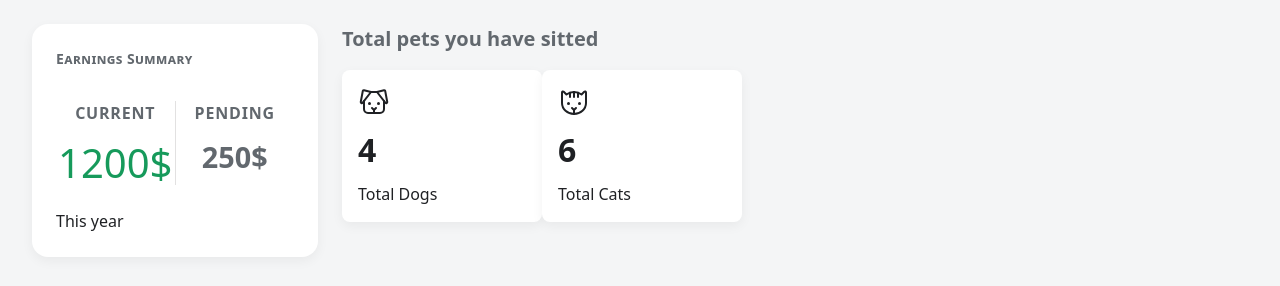
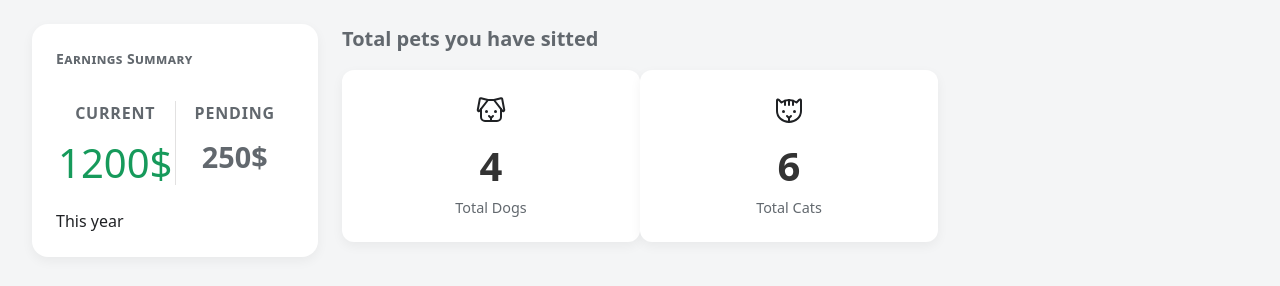
Before and after one commit to agomezal96/pawmetrics-frontend, a React (Vite) app: page / in a window 1280 px wide. Shown: the part 122-408 px from the top of the page. Built offline with nearby package versions, Linux system fonts and the light colour scheme.

Commit message:
Add styles to PetNumberCard

```diff
--- a/src/components/cards/PetNumberCard/PetNumberCard.module.css
+++ b/src/components/cards/PetNumberCard/PetNumberCard.module.css
@@ -1,10 +1,30 @@
 .pet-number-card {
-    display: flex;
-    flex-direction: column;
-    max-width: 200px;
+  display: flex;
+  flex-direction: column;
+  align-items: center; /* Center the content */
+  justify-content: center;
+  padding: 1.5rem;
+  border-radius: 12px;
+  flex: 1;
+  min-width: 140px;
+}
+
+.pet-number-card svg {
+    margin-bottom: 0.5rem;
 }
 
 .number-of-pets {
-    font-weight: bold;
-    font-size: 2rem;
+font-weight: 800;
+    font-size: 2.5rem;
+    color: #333;
+    margin: 0.2rem 0;
+    line-height: 1;
 }
+
+.label-text {
+    font-size: 0.9rem;
+    color: var(--text-gray);
+    font-weight: 500;
+    text-transform: capitalize;
+    margin: 0;
+}
--- a/src/components/cards/PetNumberCard/PetNumberCard.tsx
+++ b/src/components/cards/PetNumberCard/PetNumberCard.tsx
@@ -16,7 +16,7 @@ export default function PetNumberCard({
     <article className={`card ${styles['pet-number-card']}`}>
       {icon}
       <p className={styles['number-of-pets']}>{numberOfPets}</p>
-      <p>{label}</p>
+      <p className={styles['label-text']}>{label}</p>
     </article>
   );
 }
```
